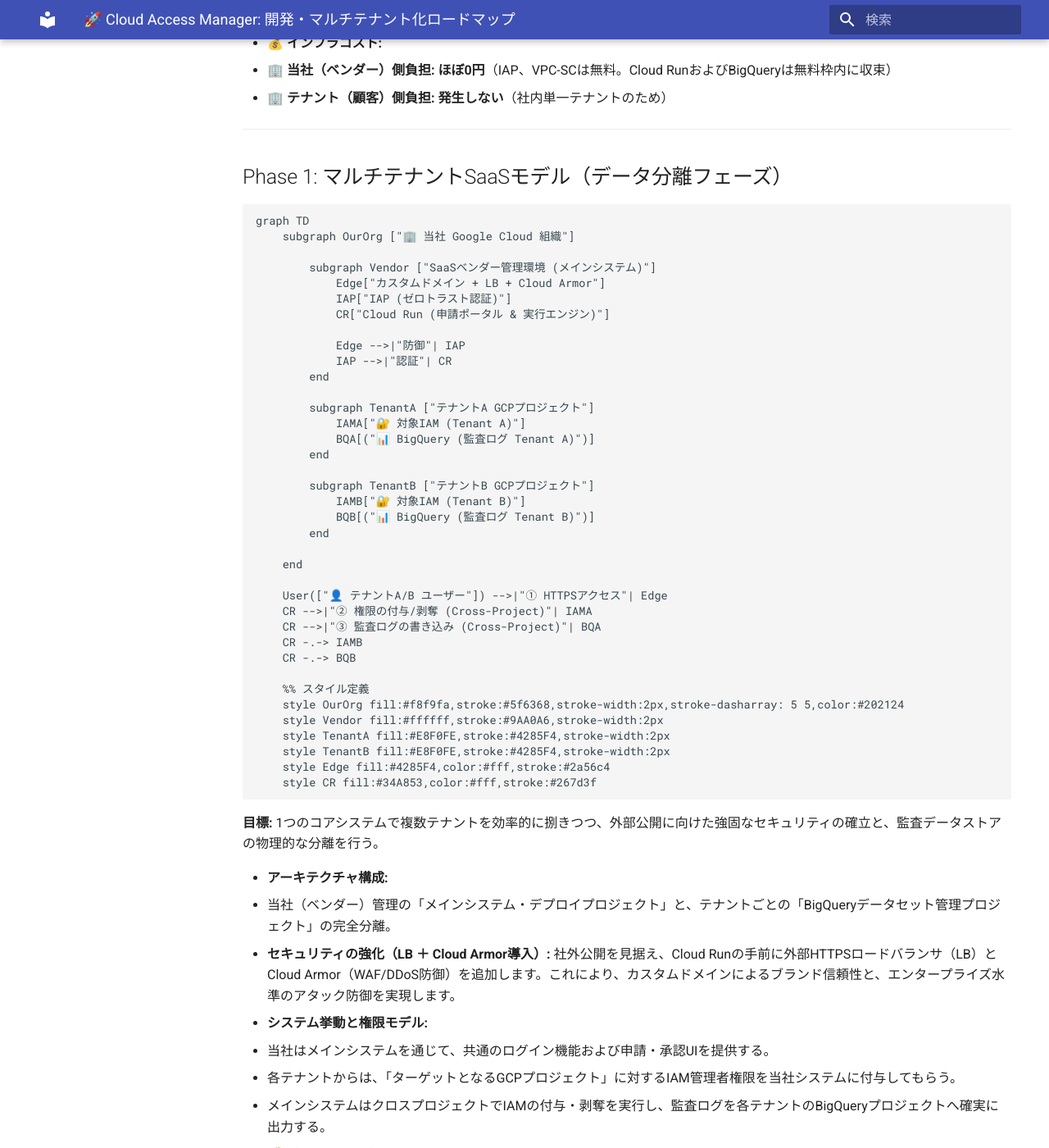
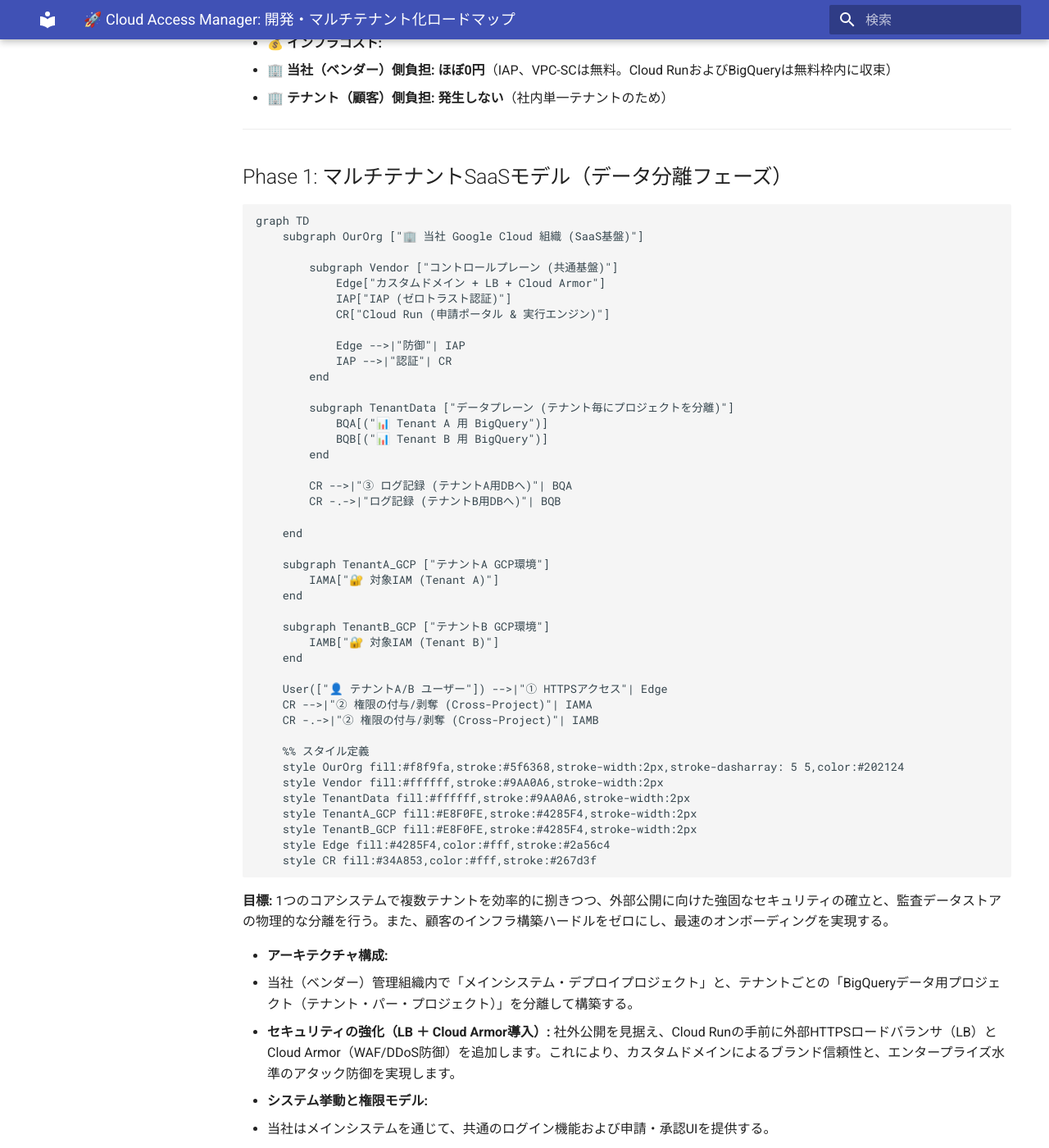
Before and after one commit to ea-Mitsuoka/cloud-access-manager, an MkDocs documentation site: the page built from docs/roadmap/roadmap.md, in a window 1280 px wide and 1400 px high, scrolled down 1165 px. Shown: the whole window at 82% size. Built offline with MkDocs 1.6.1 and Material for MkDocs 9.7.7, drawn with Linux system fonts in a browser that asks for light colours; some of the changed text lies outside the part shown.

Commit message:
docs: update documentation

````diff
--- a/docs/roadmap/roadmap.md
+++ b/docs/roadmap/roadmap.md
@@ -48,9 +48,9 @@
 
 ```mermaid
 graph TD
-    subgraph OurOrg ["🏢 当社 Google Cloud 組織"]
+    subgraph OurOrg ["🏢 当社 Google Cloud 組織 (SaaS基盤)"]
 
-        subgraph Vendor ["SaaSベンダー管理環境 (メインシステム)"]
+        subgraph Vendor ["コントロールプレーン (共通基盤)"]
             Edge["カスタムドメイン + LB + Cloud Armor"]
             IAP["IAP (ゼロトラスト認証)"]
             CR["Cloud Run (申請ポータル & 実行エンジン)"]
@@ -59,45 +59,50 @@
             IAP -->|"認証"| CR
         end
 
-        subgraph TenantA ["テナントA GCPプロジェクト"]
-            IAMA["🔐 対象IAM (Tenant A)"]
-            BQA[("📊 BigQuery (監査ログ Tenant A)")]
+        subgraph TenantData ["データプレーン (テナント毎にプロジェクトを分離)"]
+            BQA[("📊 Tenant A 用 BigQuery")]
+            BQB[("📊 Tenant B 用 BigQuery")]
         end
 
-        subgraph TenantB ["テナントB GCPプロジェクト"]
-            IAMB["🔐 対象IAM (Tenant B)"]
-            BQB[("📊 BigQuery (監査ログ Tenant B)")]
-        end
+        CR -->|"③ ログ記録 (テナントA用DBへ)"| BQA
+        CR -.->|"ログ記録 (テナントB用DBへ)"| BQB
 
+    end
+
+    subgraph TenantA_GCP ["テナントA GCP環境"]
+        IAMA["🔐 対象IAM (Tenant A)"]
+    end
+
+    subgraph TenantB_GCP ["テナントB GCP環境"]
+        IAMB["🔐 対象IAM (Tenant B)"]
     end
 
     User(["👤 テナントA/B ユーザー"]) -->|"① HTTPSアクセス"| Edge
     CR -->|"② 権限の付与/剥奪 (Cross-Project)"| IAMA
-    CR -->|"③ 監査ログの書き込み (Cross-Project)"| BQA
-    CR -.-> IAMB
-    CR -.-> BQB
+    CR -.->|"② 権限の付与/剥奪 (Cross-Project)"| IAMB
 
     %% スタイル定義
     style OurOrg fill:#f8f9fa,stroke:#5f6368,stroke-width:2px,stroke-dasharray: 5 5,color:#202124
     style Vendor fill:#ffffff,stroke:#9AA0A6,stroke-width:2px
-    style TenantA fill:#E8F0FE,stroke:#4285F4,stroke-width:2px
-    style TenantB fill:#E8F0FE,stroke:#4285F4,stroke-width:2px
+    style TenantData fill:#ffffff,stroke:#9AA0A6,stroke-width:2px
+    style TenantA_GCP fill:#E8F0FE,stroke:#4285F4,stroke-width:2px
+    style TenantB_GCP fill:#E8F0FE,stroke:#4285F4,stroke-width:2px
     style Edge fill:#4285F4,color:#fff,stroke:#2a56c4
     style CR fill:#34A853,color:#fff,stroke:#267d3f
 ```
 
-**目標:** 1つのコアシステムで複数テナントを効率的に捌きつつ、外部公開に向けた強固なセキュリティの確立と、監査データストアの物理的な分離を行う。
+**目標:** 1つのコアシステムで複数テナントを効率的に捌きつつ、外部公開に向けた強固なセキュリティの確立と、監査データストアの物理的な分離を行う。また、顧客のインフラ構築ハードルをゼロにし、最速のオンボーディングを実現する。
 
 - **アーキテクチャ構成:**
-  - 当社（ベンダー）管理の「メインシステム・デプロイプロジェクト」と、テナントごとの「BigQueryデータセット管理プロジェクト」の完全分離。
+  - 当社（ベンダー）管理組織内で「メインシステム・デプロイプロジェクト」と、テナントごとの「BigQueryデータ用プロジェクト（テナント・パー・プロジェクト）」を分離して構築する。
   - **セキュリティの強化（LB ＋ Cloud Armor導入）:** 社外公開を見据え、Cloud Runの手前に外部HTTPSロードバランサ（LB）とCloud Armor（WAF/DDoS防御）を追加します。これにより、カスタムドメインによるブランド信頼性と、エンタープライズ水準のアタック防御を実現します。
 - **システム挙動と権限モデル:**
   - 当社はメインシステムを通じて、共通のログイン機能および申請・承認UIを提供する。
-  - 各テナントからは、「ターゲットとなるGCPプロジェクト」に対するIAM管理者権限を当社システムに付与してもらう。
-  - メインシステムはクロスプロジェクトでIAMの付与・剥奪を実行し、監査ログを各テナントのBigQueryプロジェクトへ確実に出力する。
+  - 各テナントからは、「ターゲットとなるGCP/Workspace環境」に対するIAM管理者・閲覧権限を当社のサービスアカウントに付与してもらうのみ（インフラ構築不要）。
+  - メインシステムはクロスプロジェクトでIAMの付与・剥奪を実行し、監査ログを当社環境内の各テナント専用BigQueryプロジェクトへ確実に出力する。
 - **💰 インフラコスト:**
-  - **🏢 当社（ベンダー）側負担:** **固定費 月額 約4,500円〜5,000円**（ロードバランサ維持費: 約$18 ＋ Cloud Armor維持費: 約$12 ＋ カスタムドメイン代）
-  - **🏢 テナント（顧客）側負担:** **月額 ほぼ0円**（各テナント用BigQueryデータセットのストレージ・クエリ費用のみ。監査ログ程度のデータ量であれば、Google Cloudの毎月の無料枠内に収束するため、顧客にインフラ維持費の負担はほぼ発生しません）
+  - **🏢 当社（ベンダー）側負担:** **固定費 月額 約4,500円〜5,000円 ＋ テナントのデータ保存費用**（ロードバランサ維持費: 約$18 ＋ Cloud Armor維持費: 約$12 ＋ カスタムドメイン代 ＋ 顧客数分のBQ費用。ただしBQはほぼ無料枠内に収束）
+  - **🏢 テナント（顧客）側負担:** **発生しない**（SaaS利用料のみ。自社GCPへのインフラ構築やリソース維持費は一切不要）
 
 ______________________________________________________________________
 
````
